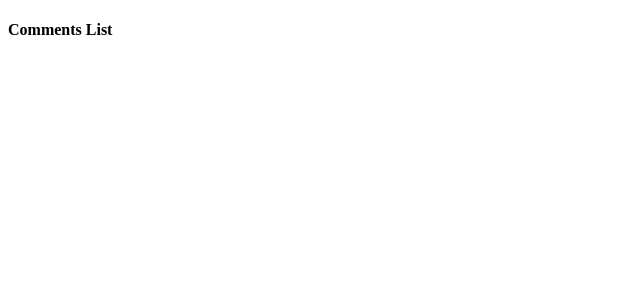
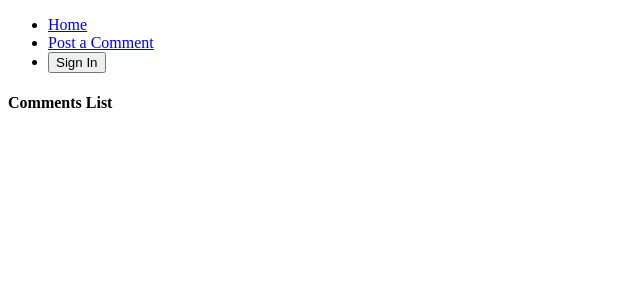
Before and after one commit to OksanaPuga/React-testing, a React (Create React App) app: page / in a window 1280 px wide. Shown: the top 300 px of the page, without its empty margins (0-640 px from the left). Built offline with nearby package versions, Linux system fonts and the light colour scheme.

Commit message:
added authentication and require authentication hoc

```diff
--- a/src/actions/index.js
+++ b/src/actions/index.js
@@ -13,4 +13,9 @@ export const fetchComments = () => {
         type: cons.FETCH_COMMENTS,
         payload: response
     };
-}
+};
+
+export const changeAuth = isLoggedIn => ({
+    type: cons.CHANGE_AUTH,
+    payload: isLoggedIn
+});
--- a/src/actions/types.js
+++ b/src/actions/types.js
@@ -1,2 +1,3 @@
 export const SAVE_COMMENT = 'SAVE_COMMENT';
 export const FETCH_COMMENTS = 'FETCH_COMMENTS';
+export const CHANGE_AUTH = 'CHANGE_AUTH';
--- a/src/components/App.js
+++ b/src/components/App.js
@@ -1,12 +1,47 @@
 import React from 'react';
-import { Route } from 'react-router-dom';
+import { Route, Link } from 'react-router-dom';
+import { connect } from 'react-redux';
 
+import * as actions from 'actions';
 import CommentBox from 'components/CommentBox';
 import CommetsList from 'components/CommentsList';
 
-export default () => (
-    <div>
-        <Route path='/' exact component={CommetsList} />
-        <Route path='/post' component={CommentBox} />
-    </div>
-);
+class App extends React.Component {
+    render() {
+        return (
+            <div>
+                {this.renderHeader()}
+                <Route path='/' exact component={CommetsList} />
+                <Route path='/post' component={CommentBox} />
+            </div>
+        );
+    }
+
+    renderHeader() {
+        return (
+            <ul>
+                <li><Link to='/'>Home</Link></li>
+                <li><Link to='/post'>Post a Comment</Link></li>
+                <li>{this.renderAuthBtn()}</li>
+            </ul>
+        );
+    }
+
+    renderAuthBtn() {
+        const text = this.props.auth ? 'Sign Outh' : 'Sign In';
+
+        return (
+            <button onClick={() => {
+                this.props.changeAuth(!this.props.auth);
+            }}>
+                {text}
+            </button>
+        )
+    }
+}
+
+const mapStateToProps = state => ({
+    auth: state.auth
+});
+
+export default connect(mapStateToProps, actions)(App);
--- a/src/components/CommentBox.js
+++ b/src/components/CommentBox.js
@@ -1,6 +1,8 @@
 import React from 'react';
 import { connect } from 'react-redux';
+
 import * as actions from 'actions';
+import requireAuth from 'components/requireAuth';
 
 class CommentBox extends React.Component {
     state = { comment: '' }
@@ -35,4 +37,4 @@ class CommentBox extends React.Component {
     }
 }
 
-export default connect(null, actions)(CommentBox);
+export default connect(null, actions)(requireAuth(CommentBox));
--- /dev/null
+++ b/src/components/requireAuth.js
@@ -0,0 +1,30 @@
+import React from 'react';
+import { connect } from 'react-redux';
+
+export default ChildComponent => {
+    class ComposedComponent extends React.Component {
+        componentDidMount() {
+            this.checkPermission();
+        }
+
+        componentDidUpdate() {
+            this.checkPermission();
+        }
+
+        checkPermission() {
+            if (!this.props.auth) {
+                this.props.history.push('/');
+            }
+        }
+
+        render() {
+            return (<ChildComponent {...this.props} />);
+        }
+    }
+
+    const mapStateToProps = state => ({
+        auth: state.auth
+    });
+
+    return connect(mapStateToProps)(ComposedComponent);
+}
--- /dev/null
+++ b/src/reducers/authReducer.js
@@ -0,0 +1,10 @@
+import * as cons from 'actions/types';
+
+export default (state = false, action) => {
+    switch(action.type) {
+        case cons.CHANGE_AUTH:
+            return action.payload;
+        default:
+            return state;
+    }
+}
--- a/src/reducers/index.js
+++ b/src/reducers/index.js
@@ -1,6 +1,8 @@
 import { combineReducers } from 'redux';
 import commentsReducer from 'reducers/commentsReducer';
+import authReducer from 'reducers/authReducer';
 
 export default combineReducers({
-    comments: commentsReducer
+    comments: commentsReducer,
+    auth: authReducer
 });
```
